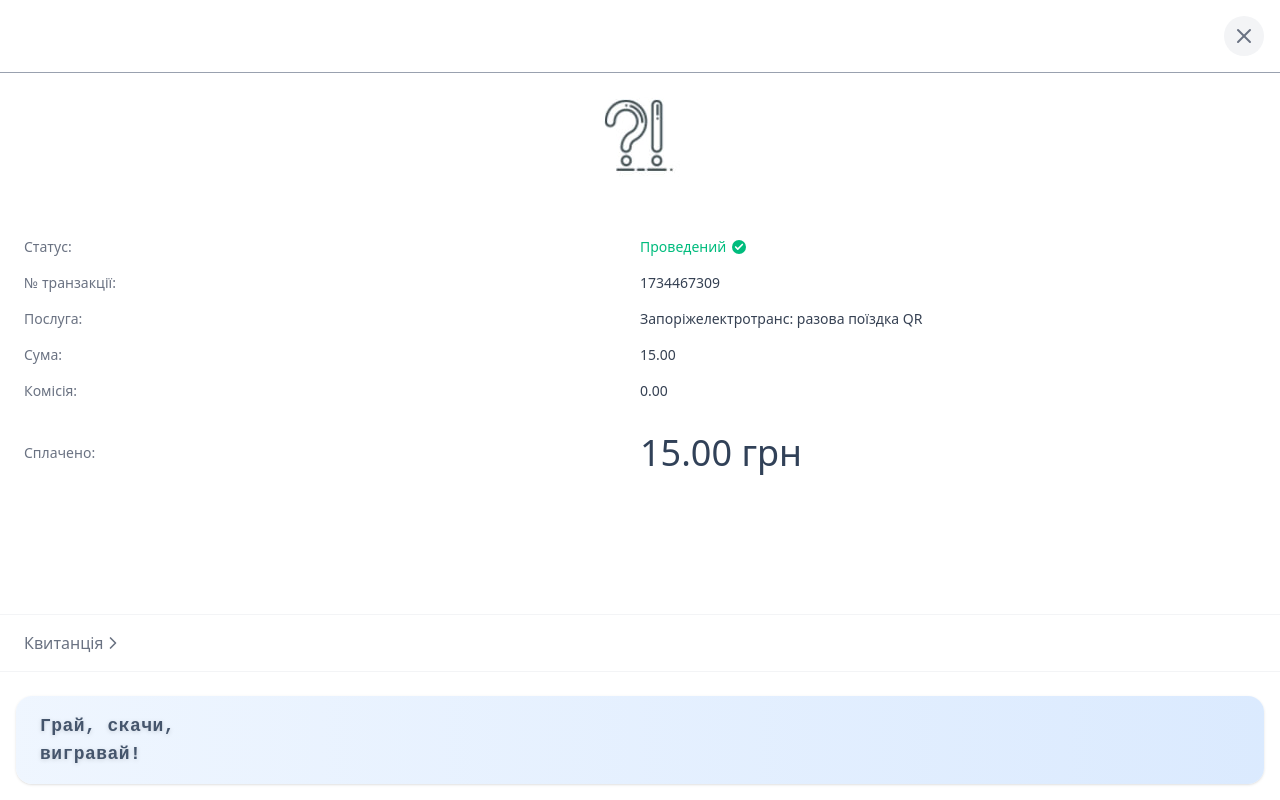
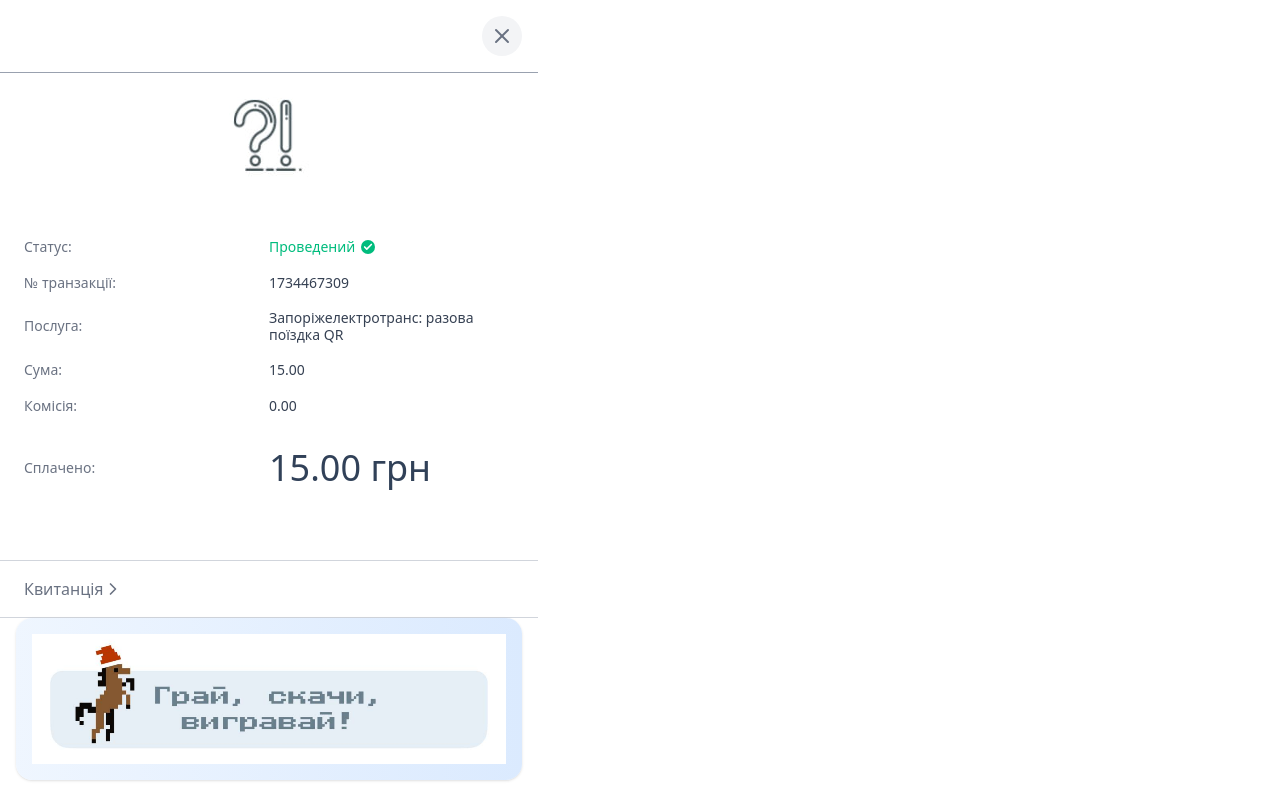
Before and after one commit to payton-ggg/mono-bill, a React (Vite) app: page /easy-pay in a window 1280 px wide. Built offline with nearby package versions, Linux system fonts and the light colour scheme.

Commit message:
feat: add EasyPay component for payment transaction summary and include its associated image.

```diff
--- a/src/components/EasyPay.tsx
+++ b/src/components/EasyPay.tsx
@@ -4,7 +4,7 @@ export default function EasyPay() {
   const navigate = useNavigate();
 
   return (
-    <div className="min-h-screen bg-white flex flex-col font-sans text-[#333]">
+    <div className="fixed bg-white flex flex-col font-sans text-[#333]">
       <div className="flex justify-end p-4">
         <button
           onClick={() => navigate(-1)}
@@ -94,7 +94,7 @@ export default function EasyPay() {
           </tr>
         </table>
       </div>
-      <div className="border-t border-b border-gray-100 py-4 px-6 mb-6">
+      <div className="border-t border-b border-gray-300 py-4 px-6 mt-6">
         <button className="w-full flex  items-center text-gray-500 hover:text-gray-700">
           <span>Квитанція</span>
           <svg
@@ -113,24 +113,7 @@ export default function EasyPay() {
       </div>
 
       <div className="mx-4 mb-4 bg-linear-to-r from-blue-50 to-blue-100 rounded-2xl p-4 flex items-center relative overflow-hidden shadow-sm">
-        <div className="mr-4 -ml-2 -mb-4 z-10">
-          {/* <img
-            src={horseImage}
-            alt="Pixel Horse"
-            className="w-16 h-16 object-contain"
-            style={{ imageRendering: "pixelated" }}
-          /> */}
-        </div>
-        <div className="flex-1 z-10">
-          <p
-            className="font-bold text-slate-600 text-lg tracking-wide drop-shadow-sm"
-            style={{ fontFamily: "monospace" }}
-          >
-            Грай, скачи,
-            <br />
-            вигравай!
-          </p>
-        </div>
+        <img src="/bottom.png" alt="knife" />
       </div>
     </div>
   );
```
Also changed, not shown: public/bottom.png (added).
